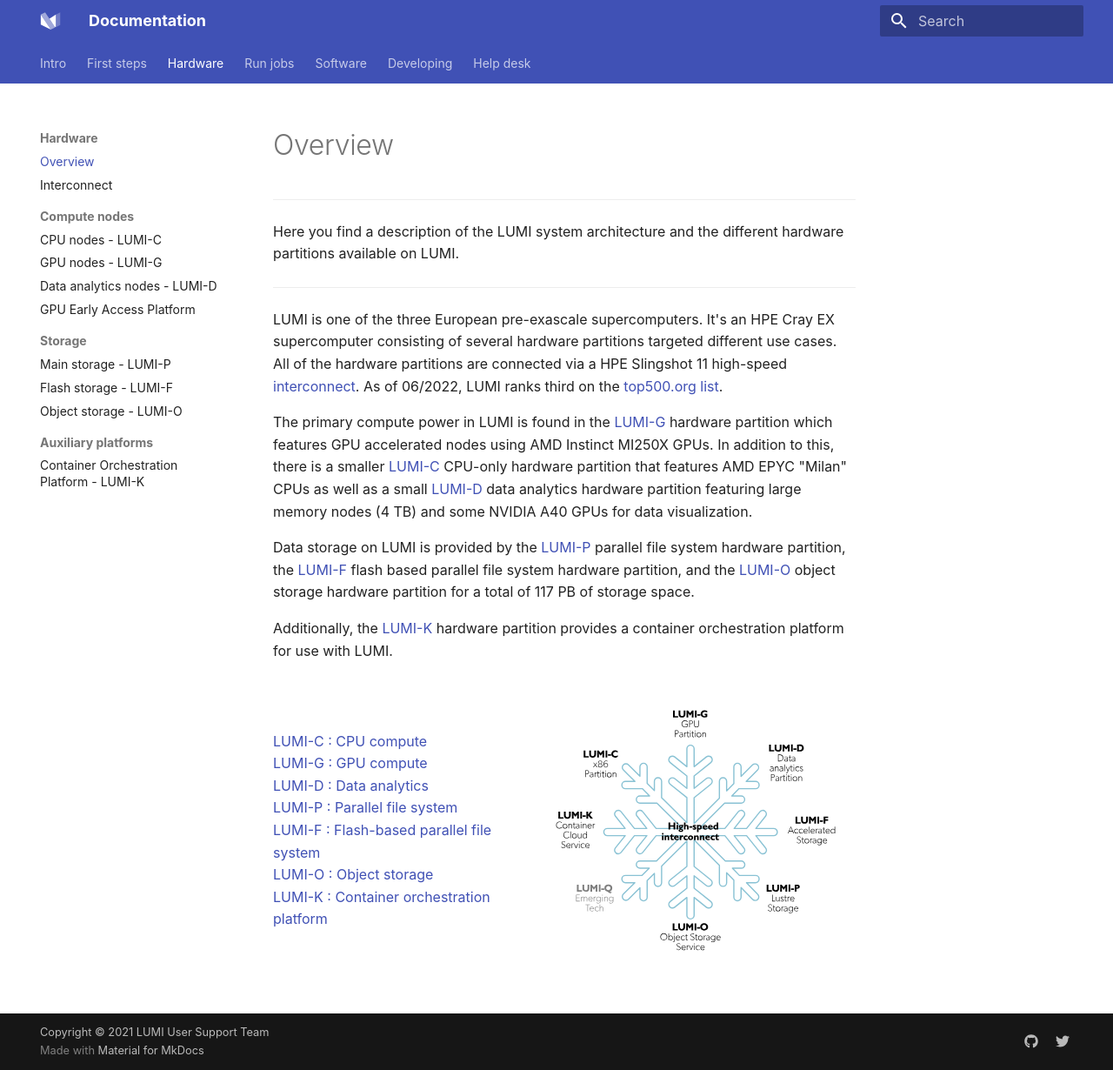
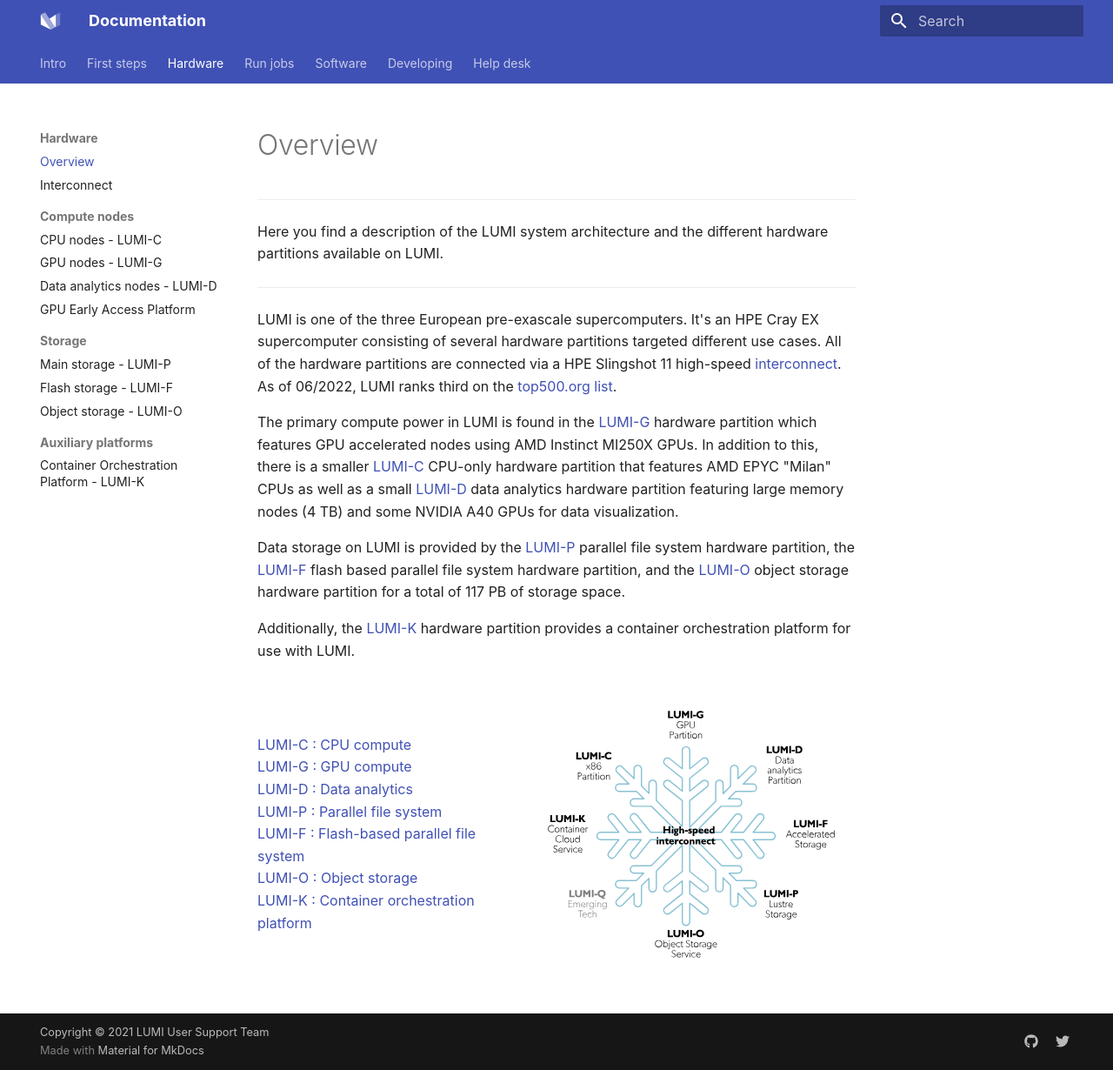
Before and after one commit to Lumi-supercomputer/lumi-userguide, an MkDocs documentation site: the page built from docs/hardware/index.md, in a window 1280 px wide and 1230 px high. Shown: the whole window at 87% size. Built offline with MkDocs 1.6.1 and Material for MkDocs 9.7.7, drawn with Linux system fonts in a browser that asks for light colours.

Commit message:
remove unneeded extra styling

```diff
--- a/docs/stylesheets/extra.css
+++ /dev/null
@@ -1,3 +0,0 @@
-.md-sidebar--primary {
-    width: 26em;
-  }
--- a/mkdocs.yml
+++ b/mkdocs.yml
@@ -117,9 +117,6 @@
     - icon: fontawesome/brands/twitter
       link: https://twitter.com/LUMIhpc
 
-extra_css:
-  - stylesheets/extra.css
-
 markdown_extensions:
   - toc:
       toc_depth: 3
```
